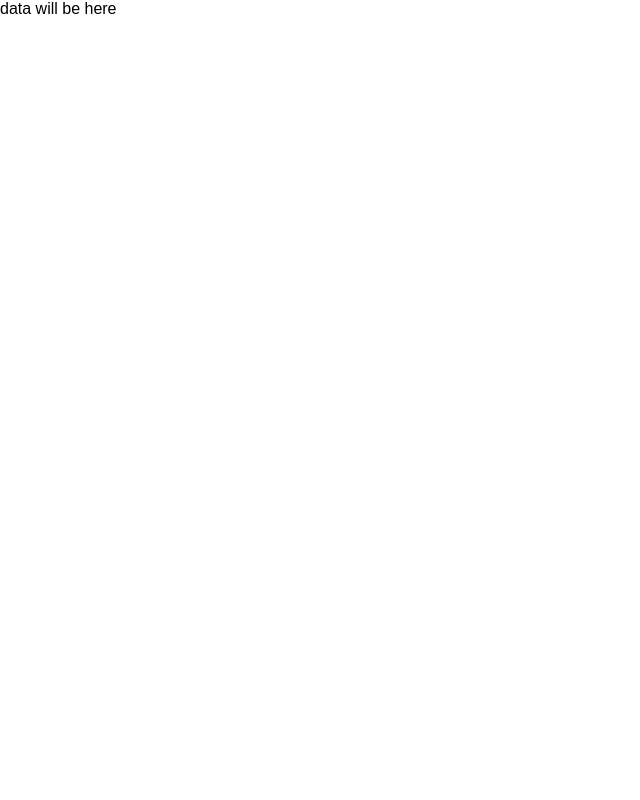
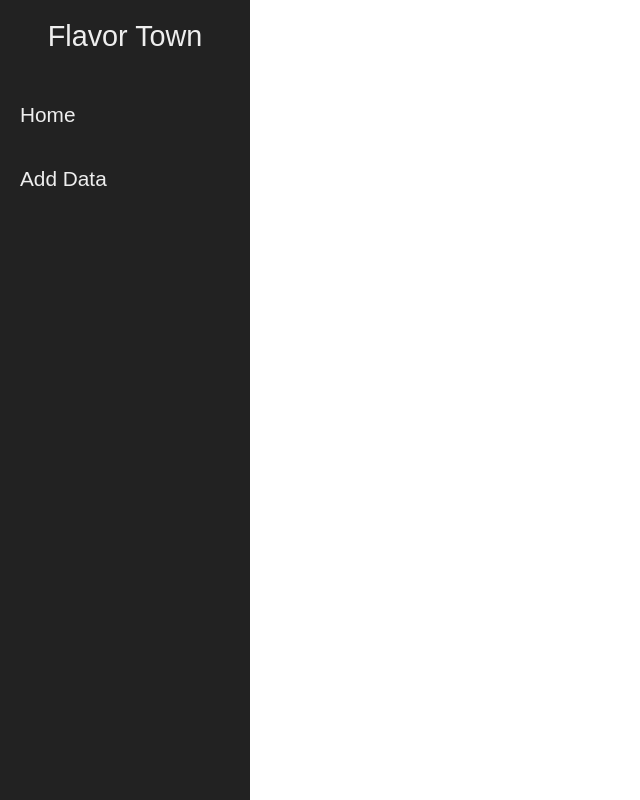
Before and after one commit to Ryan-Willpower/mel_flavortown, a React (Create React App) app: page / in a window 1280 px wide. Shown: the whole page, without its empty margins (0-640 px from the left). Built offline with nearby package versions, Linux system fonts and the light colour scheme.

Commit message:
feat: add menu skeleton

```diff
--- a/src/App.tsx
+++ b/src/App.tsx
@@ -1,7 +1,14 @@
 import React from "react"
 
+import LeftMenu from "./left-menu"
+
 const App: React.FC = () => {
-  return <div>data will be here</div>
+  return (
+    <div>
+      <LeftMenu />
+      data will be here
+    </div>
+  )
 }
 
 export default App
--- a/src/global-style.tsx
+++ b/src/global-style.tsx
@@ -5,6 +5,7 @@ const style = css`
   body {
     font-family: Arial, Helvetica, sans-serif;
     margin: 0;
+    font-size: 16px;
   }
 `
 
--- /dev/null
+++ b/src/left-menu/index.tsx
@@ -0,0 +1,52 @@
+import React from "react"
+import styled from "@emotion/styled"
+
+const Container = styled.div`
+  box-sizing: border-box;
+  height: 100vh;
+  background: #222;
+  width: 250px;
+  position: fixed;
+  color: #eee;
+  display: flex;
+  flex-flow: column;
+  padding: 20px 0;
+`
+
+const Icon = styled.div`
+  width: 100%;
+  text-align: center;
+  font-size: 1.8rem;
+`
+
+const MenuList = styled.div`
+  margin-top: 30px;
+  display: flex;
+  flex-flow: column;
+`
+
+const MenuItem = styled.a`
+  color: #eee;
+  text-decoration: none;
+  padding: 20px;
+  font-size: 1.3rem;
+
+  :hover {
+    background: #eee;
+    color: #222;
+  }
+`
+
+const LeftMenu: React.FC = () => {
+  return (
+    <Container>
+      <Icon>Flavor Town</Icon>
+      <MenuList>
+        <MenuItem href="#">Home</MenuItem>
+        <MenuItem href="#">Add Data</MenuItem>
+      </MenuList>
+    </Container>
+  )
+}
+
+export default LeftMenu
```
